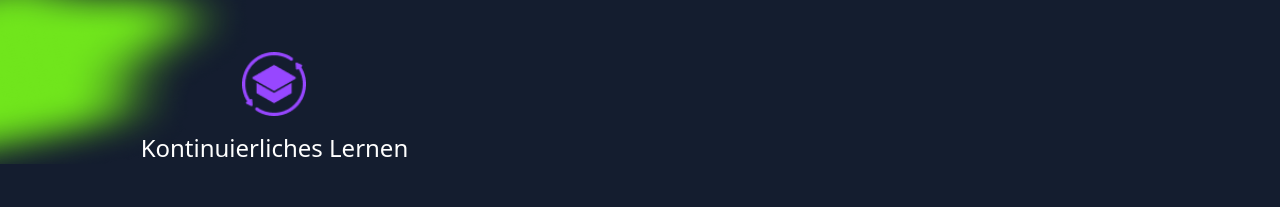
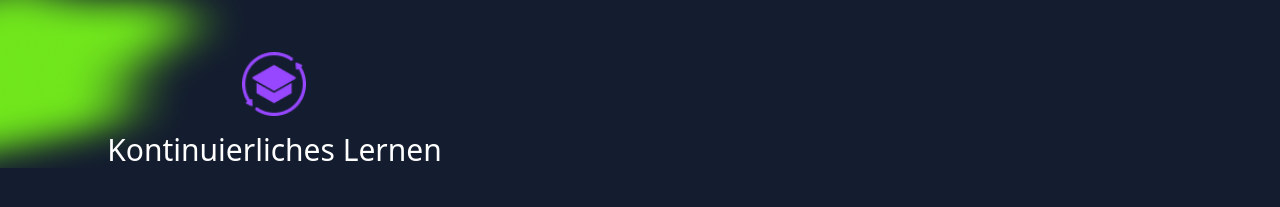
Before and after one commit to Hamidou-ctr/my-website, an Angular app: page / in a window 1280 px wide. Shown: the part 2260-2467 px from the top of the page. Built offline with nearby package versions, Linux system fonts and the light colour scheme.

Commit message:
fix: adjust font size for continually learning section on hover for better visibility

```diff
--- a/src/app/components/landing-page/my-skills/my-skills.html
+++ b/src/app/components/landing-page/my-skills/my-skills.html
@@ -94,7 +94,7 @@
             class="w-12 sm:w-16 group-hover:hidden"
             alt="Continually Learning"
           />
-          <h2 class="group-hover:hidden">{{ 'skills.continually_learning' | translate }}</h2>
+          <h2 class="group-hover:hidden text-xl xxs:text-2xl xs:text-3xl">{{ 'skills.continually_learning' | translate }}</h2>
         </div>
       </div>
 
```
